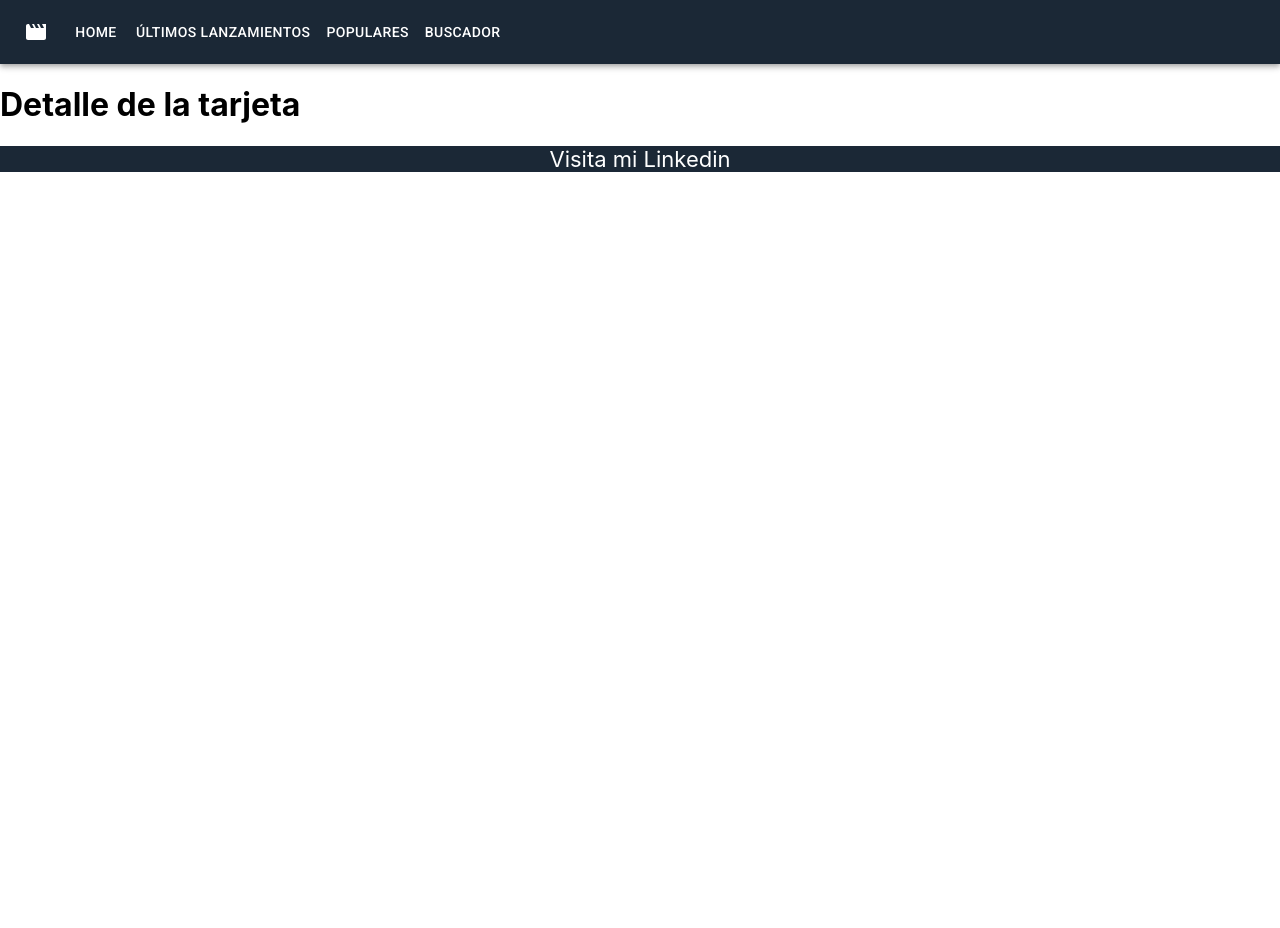
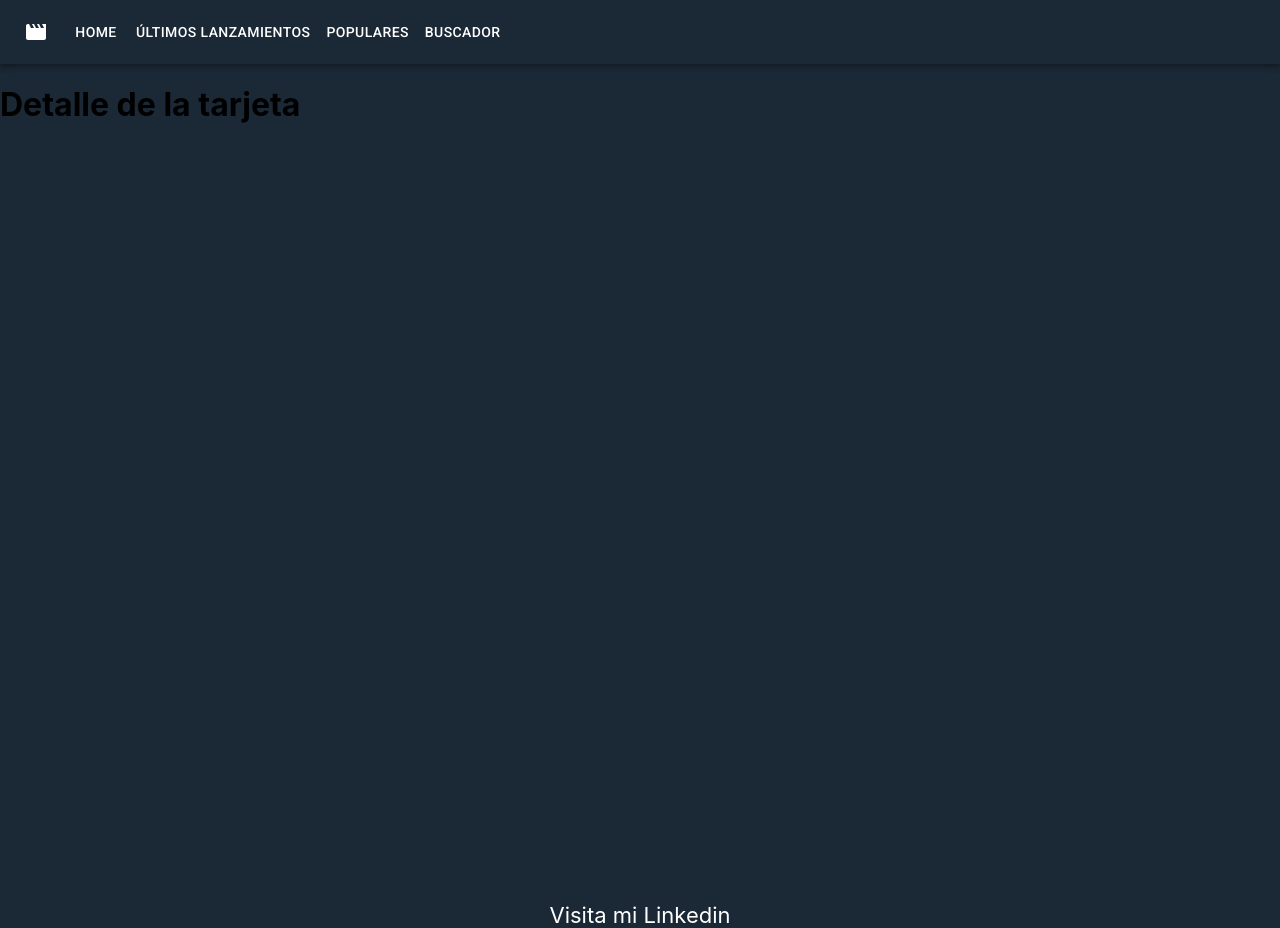
Before and after one commit to charicodazzi/tppeliculas, a React (Create React App) app: page /DetalleTarjeta/1 in a window 1280 px wide. Before the commit the page ends 800 px from the top, so only its background shows below. Built offline with nearby package versions, Linux system fonts and the light colour scheme.

Commit message:
footer y fondo

```diff
--- a/src/componentes/Footer.js
+++ b/src/componentes/Footer.js
@@ -4,10 +4,12 @@ const Footer = () => {
   return (
     <Box
       sx={{
-        bgcolor: "rgba(27, 40, 54, 1.0)",
         display: "flex",
         justifyContent: "center",
         fontSize: 22,
+        position: "absolute",
+        width: "100%",
+        bottom: 0,
       }}
     >
       <a
--- a/src/componentes/Home.js
+++ b/src/componentes/Home.js
@@ -5,7 +5,7 @@ import Carrousel from "./Carrousel";
 
 const Home = () => {
   return (
-    <Box sx={{ bgcolor: "rgba(27,40,54,1.00)", color: "white" }}>
+    <Box sx={{ color: "white" }}>
       <Carrousel />
       <Box sx={{ display: "flex", justifyContent: "space-around", padding: 5 }}>
         <List titulo="Peliculas populares" url="popular" />
--- a/src/componentes/Populares.js
+++ b/src/componentes/Populares.js
@@ -12,11 +12,7 @@ const Populares = () => {
       .then((data) => setMovies(data.results));
   }, []);
   return (
-    <Box
-      sx={{
-        bgcolor: "rgba(27,40,54,1.00)",
-      }}
-    >
+    <Box>
       <PresentacionPeliculas titulo="Peliculas Populares" peliculas={movies} />
     </Box>
   );
--- a/src/componentes/Tarjeta.js
+++ b/src/componentes/Tarjeta.js
@@ -15,8 +15,6 @@ const Tarjeta = ({ imagen, titulo }) => {
         flexDirection: "column",
         alignItems: "center",
         justifyContent: "space-between",
-        width: 300,
-        height: 600,
         m: 4,
       }}
     >
--- a/src/componentes/UltimosLanzamientos.js
+++ b/src/componentes/UltimosLanzamientos.js
@@ -12,11 +12,7 @@ const UltimosLanzamientos = () => {
       .then((data) => setMovies(data.results));
   }, []);
   return (
-    <Box
-      sx={{
-        bgcolor: "rgba(27,40,54,1.00)",
-      }}
-    >
+    <Box>
       <PresentacionPeliculas titulo="Ultimos lanzamientos" peliculas={movies} />
     </Box>
   );
--- a/src/index.css
+++ b/src/index.css
@@ -1,13 +1,20 @@
 body {
   margin: 0;
-  font-family: -apple-system, BlinkMacSystemFont, 'Segoe UI', 'Roboto', 'Oxygen',
-    'Ubuntu', 'Cantarell', 'Fira Sans', 'Droid Sans', 'Helvetica Neue',
+  font-family: -apple-system, BlinkMacSystemFont, "Segoe UI", "Roboto", "Oxygen",
+    "Ubuntu", "Cantarell", "Fira Sans", "Droid Sans", "Helvetica Neue",
     sans-serif;
   -webkit-font-smoothing: antialiased;
   -moz-osx-font-smoothing: grayscale;
+  background-color: rgba(27, 40, 54, 1);
 }
 
 code {
-  font-family: source-code-pro, Menlo, Monaco, Consolas, 'Courier New',
+  font-family: source-code-pro, Menlo, Monaco, Consolas, "Courier New",
     monospace;
 }
+
+#root {
+  position: relative;
+  min-height: 100vh;
+  padding-bottom: 10%;
+}
```
